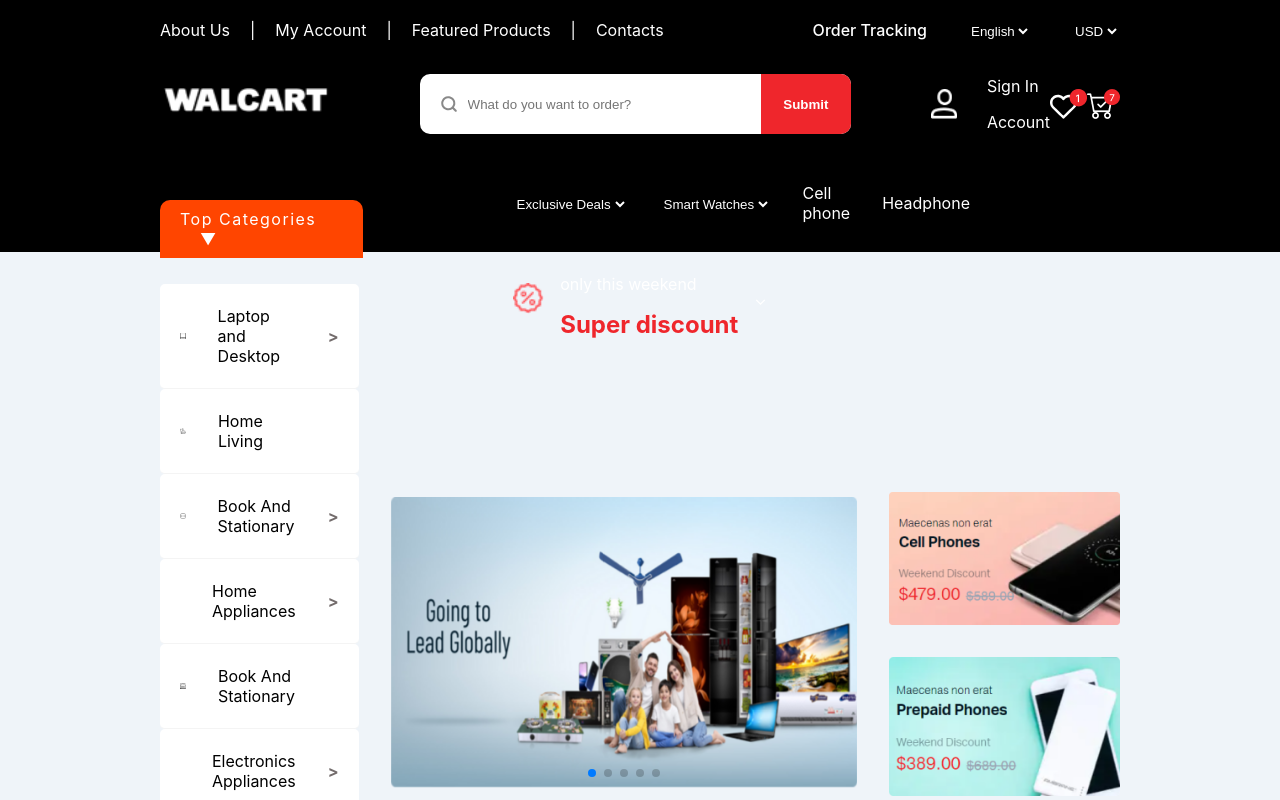
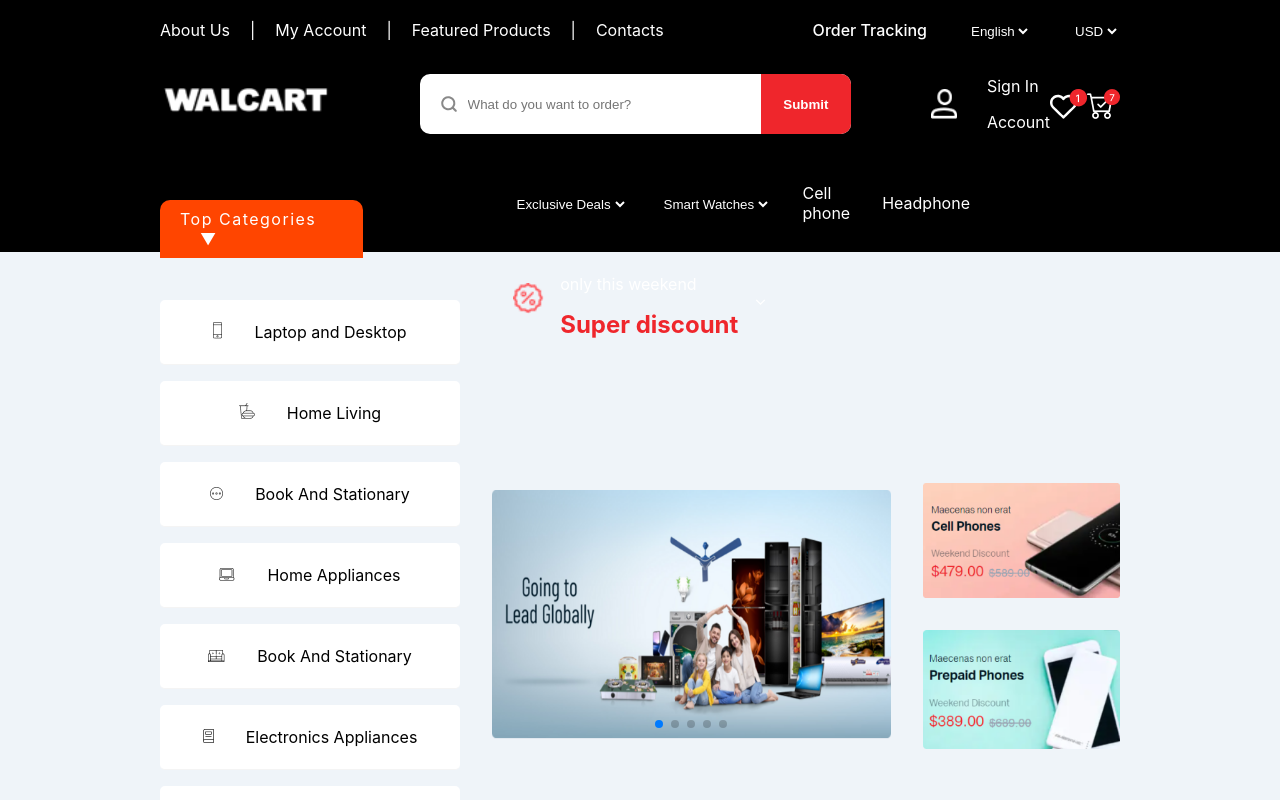
Before and after one commit to rejoanafridi/walcart, a Next.js app: page / in a window 1280 px wide. Shown: the top 800 px of the page. Built offline with nearby package versions, Linux system fonts and the light colour scheme.

Commit message:
category solve

```diff
--- a/components/banner/Banner.js
+++ b/components/banner/Banner.js
@@ -13,12 +13,13 @@ import "swiper/css/pagination";
 import "swiper/css/autoplay";
 // import required modules
 import { Pagination } from "swiper";
+import Dropdown from "../utils/Dropdown";
 
 const Banner = () => {
 	// const [data, setData] = useState([]);
 	const [category, setCategory] = useState([]);
 	// console.log(data);
-	console.log(category);
+
 	useEffect(() => {
 		axios.get("/api/categories.json").then(function (response) {
 			setCategory(response.data);
@@ -29,9 +30,11 @@ const Banner = () => {
 		<div className={bs.container}>
 			<div className={bs.banner_row}>
 				<div className={bs.banner_category}>
-					{category.map((data, idx) => (
-						<Categories key={idx} props={data} />
-					))}
+					{category.length > 0
+						? category?.map((data, idx) => (
+								<Dropdown key={idx} props={data} category={category} />
+						  ))
+						: ""}
 				</div>
 
 				<Swiper
--- a/components/utils/Categories.js
+++ b/components/utils/Categories.js
@@ -10,6 +10,7 @@ const Categories = ({ props }) => {
 			<p>{props?.name}</p>
 
 			<span>{props.subcategory ? <span>&#62;</span> : ""}</span>
+
 		</div>
 	);
 };
--- /dev/null
+++ b/components/utils/Dropdown.js
@@ -0,0 +1,54 @@
+import React from "react";
+import styleDrop from "../../styles/Dropdown.module.css";
+const Dropdown = ({ props, category }) => {
+	return (
+		<div className={styleDrop.dropdown}>
+			<ul>
+				<li>
+					<a href="#" className={styleDrop.item}>
+						<div className={styleDrop.dropdown_icon}>
+							<img src={props?.image} alt="" />
+						</div>
+						<div className={styleDrop.dropdown_title}>
+							<p>{props?.name}</p>
+						</div>
+					</a>
+					<ul className={styleDrop.sub_menu}>
+						<li>
+							{props?.submenu?.map((item, id) => (
+								<React.Fragment key={id}>
+									<a href="#" className={styleDrop.submenu_item}>
+										<div className={styleDrop.dropdown_icon}>
+											<img src={item?.image} />
+										</div>
+										<div className={styleDrop.dropdown_title}>
+											<p>{item?.name}</p>
+										</div>
+									</a>
+									<ul className={styleDrop.second_sub_menu}>
+										<li>
+											{item?.thirdsubmenu?.map((item, id) => (
+												<React.Fragment key={id}>
+													<a href="#" className={styleDrop.second_submenu_item}>
+														<div className={styleDrop.dropdown_icon}>
+															<img src={item?.image} />
+														</div>
+														<div className={styleDrop.dropdown_title}>
+															<p>{item?.name}</p>
+														</div>
+													</a>
+												</React.Fragment>
+											))}
+										</li>
+									</ul>
+								</React.Fragment>
+							))}
+						</li>
+					</ul>
+				</li>
+			</ul>
+		</div>
+	);
+};
+
+export default Dropdown;
--- /dev/null
+++ b/components/utils/dtp.html
@@ -0,0 +1,148 @@
+<!DOCTYPE html>
+<html lang="en">
+	<!--divinectorweb.com-->
+	<head>
+		<meta charset="UTF-8" />
+		<title>Pure CSS Dropdown Navigation Bar</title>
+		<link href="style.css" rel="stylesheet" />
+
+		<style>
+			body {
+				margin: 0;
+				padding: 0;
+				font-family: poppins;
+				background: url("https://i.postimg.cc/ZnWtB7jg/2.jpg");
+				-webkit-background-size: cover;
+				background-size: cover;
+				background-position: center center;
+				background-repeat: no-repeat;
+				height: 100vh;
+			}
+			a {
+				font-size: 12px;
+				text-transform: uppercase;
+			}
+			.nav-area {
+				background: #262626;
+			}
+			.nav-area:after {
+				content: "";
+				clear: both;
+				display: block;
+			}
+			.nav-area ul {
+				list-style: none;
+				margin: 0;
+			}
+			.nav-area > ul > li {
+				float: left;
+				position: relative;
+			}
+			.nav-area ul li a {
+				text-decoration: none;
+				color: #fff;
+				padding: 15px 20px;
+				display: block;
+			}
+			.nav-area ul li:hover a {
+				background: #34495e;
+			}
+			.nav-area ul ul {
+				position: absolute;
+				padding: 0;
+				min-width: 160px;
+				display: none;
+				top: 100%;
+				left: 0;
+			}
+			.nav-area ul li:hover > ul {
+				display: block;
+			}
+			.nav-area ul ul li:hover a {
+				background: #262626;
+			}
+			.nav-area ul ul li {
+				position: relative;
+			}
+			.nav-area ul ul ul {
+				top: 0;
+				left: 100%;
+			}
+			.nav-area ul ul ul li:hover a {
+				background: #34495e;
+			}
+		</style>
+	</head>
+	<body>
+		<nav class="nav-area">
+			<ul>
+				<li>
+					<a href="#">home</a>
+				</li>
+				<li>
+					<a href="#">About</a>
+				</li>
+				<li>
+					<a href="#">Services</a>
+					<ul>
+						<li>
+							<a href="#">Web Design</a>
+						</li>
+						<li>
+							<a href="#">Web Development</a>
+						</li>
+						<li>
+							<a href="#">Email Marketing</a>
+						</li>
+						<li>
+							<a href="#">Graphics Design</a>
+							<ul>
+								<li>
+									<a href="#">Logo Design</a>
+								</li>
+								<li>
+									<a href="#">Card Design</a>
+								</li>
+								<li>
+									<a href="#">Poster Design</a>
+								</li>
+								<li>
+									<a href="#">Template Design</a>
+									<ul>
+										<li>
+											<a href="#">Web Template</a>
+										</li>
+										<li>
+											<a href="#">Email Template</a>
+										</li>
+										<li>
+											<a href="#">News Template</a>
+										</li>
+										<li>
+											<a href="#">Bio Template</a>
+										</li>
+										<li>
+											<a href="#">Wedding Template</a>
+										</li>
+									</ul>
+								</li>
+								<li>
+									<a href="#">Brochure Design</a>
+								</li>
+							</ul>
+						</li>
+						<li>
+							<a href="#">SEO</a>
+						</li>
+					</ul>
+				</li>
+				<li>
+					<a href="#">Portfolio</a>
+				</li>
+				<li>
+					<a href="#">Contact</a>
+				</li>
+			</ul>
+		</nav>
+	</body>
+</html>
--- a/public/api/categories.json
+++ b/public/api/categories.json
@@ -101,8 +101,12 @@
 	{
 		"name": "Home Appliances",
 		"image": "/images/categories/category (3).png",
-		"subcategory": true,
-
+		"subcategory": true
+	},
+	{
+		"name": "Book And Stationary",
+		"image": "/images/categories/category (4).png",
+		"subcategory": false,
 		"submenu": [
 			{
 				"name": "Laptop and Desktop",
@@ -122,12 +126,34 @@
 			{
 				"name": "Home Appliances",
 				"image": "/images/categories/category (3).png",
-				"subcategory": true
+				"subcategory": false
 			},
 			{
 				"name": "Book And Stationary",
 				"image": "/images/categories/category (4).png",
-				"subcategory": false
+				"subcategory": true,
+				"thirdsubmenu": [
+					{
+						"name": "Laptop and Desktop",
+						"image": "/images/categories/category (8).png",
+						"subcategory": true
+					},
+					{
+						"name": "Home Living",
+						"image": "/images/categories/category (1).png",
+						"subcategory": false
+					},
+					{
+						"name": "Book And Stationary",
+						"image": "/images/categories/category (2).png",
+						"subcategory": true
+					},
+					{
+						"name": "Home Appliances",
+						"image": "/images/categories/category (3).png",
+						"subcategory": true
+					}
+				]
 			},
 			{
 				"name": "Electronics Appliances",
@@ -147,56 +173,9 @@
 		]
 	},
 	{
-		"name": "Book And Stationary",
-		"image": "/images/categories/category (4).png",
-		"subcategory": false
-	},
-	{
 		"name": "Electronics Appliances",
 		"image": "/images/categories/category (5).png",
-		"subcategory": true,
-		"submenu": [
-			{
-				"name": "Laptop and Desktop",
-				"image": "/images/categories/category (8).png",
-				"subcategory": true
-			},
-			{
-				"name": "Home Living",
-				"image": "/images/categories/category (1).png",
-				"subcategory": false
-			},
-			{
-				"name": "Book And Stationary",
-				"image": "/images/categories/category (2).png",
-				"subcategory": true
-			},
-			{
-				"name": "Home Appliances",
-				"image": "/images/categories/category (3).png",
-				"subcategory": true
-			},
-			{
-				"name": "Book And Stationary",
-				"image": "/images/categories/category (4).png",
-				"subcategory": false
-			},
-			{
-				"name": "Electronics Appliances",
-				"image": "/images/categories/category (5).png",
-				"subcategory": true
-			},
-			{
-				"name": "Fast Food and Snacks",
-				"image": "/images/categories/category (6).png",
-				"subcategory": false
-			},
-			{
-				"name": "More Categories",
-				"image": "/images/categories/category (7).png",
-				"subcategory": true
-			}
-		]
+		"subcategory": true
 	},
 	{
 		"name": "Fast Food and Snacks",
--- a/styles/Banner.module.css
+++ b/styles/Banner.module.css
@@ -38,6 +38,22 @@
 }
 
 .category_items {
+	/* display: none; */
+	display: flex;
+	justify-content: space-between;
+	align-items: center;
+	background-color: #ffffff;
+	border-bottom: 1px solid #f4f4f4;
+	padding: 6px 20px;
+	gap: 2rem;
+	font-size: 1rem;
+	text-align: left;
+	font-weight: 400;
+	cursor: pointer;
+	border-radius: 5px;
+}
+.sub_category_items {
+	position: relative;
 	display: flex;
 	justify-content: space-between;
 	align-items: center;
--- /dev/null
+++ b/styles/Dropdown.module.css
@@ -0,0 +1,95 @@
+.dropdown > ul {
+	padding: 0;
+	/* position: relative; */
+}
+.item {
+	display: flex;
+	justify-content: center;
+	align-items: center;
+	list-style: none;
+	width: 300px;
+	background-color: #ffffff;
+	border-bottom: 1px solid #f4f4f4;
+	padding: 6px 20px;
+	gap: 2rem;
+	font-size: 1rem;
+	text-align: left;
+	font-weight: 400;
+	cursor: pointer;
+	border-radius: 5px;
+}
+.item:hover,
+.submenu_item:hover,
+.second_submenu_item:hover {
+	background: #fff2f2;
+}
+.dropdown li {
+	list-style: none;
+}
+
+.dropdown_title p {
+	text-align: left;
+	flex: 1 1 70%;
+}
+.dropdown_icon img {
+	flex: 1 1 30%;
+}
+.submenu_item,
+.second_submenu_item {
+	display: flex;
+	justify-content: center;
+	align-items: center;
+	list-style: none;
+	width: 300px;
+	background-color: #ffffff;
+	border-bottom: 1px solid #f4f4f4;
+	padding: 6px 20px;
+	gap: 2rem;
+	font-size: 1rem;
+	text-align: left;
+	font-weight: 400;
+	cursor: pointer;
+	border-radius: 5px;
+}
+.sub_menu {
+	position: relative;
+	display: none;
+}
+
+.second_sub_menu {
+	position: relative;
+	display: none;
+}
+
+.sub_menu li {
+	position: absolute;
+	left: 18.2rem;
+	top: -4.2rem;
+	width: 300px;
+	border-bottom: 1px solid #f4f4f4;
+	padding: 6px 20px;
+	z-index: 10;
+}
+
+.second_sub_menu {
+	position: relative;
+}
+
+.second_sub_menu li {
+	position: absolute;
+	left: 18.2rem;
+	top: -4.2rem;
+	width: 300px;
+	border-bottom: 1px solid #f4f4f4;
+	padding: 6px 20px;
+	z-index: 10;
+}
+
+.dropdown:hover .sub_menu {
+	display: block;
+}
+
+.sub_menu:hover .second_sub_menu {
+	transition: 1s ease-in-out;
+	display: block;
+}
```
